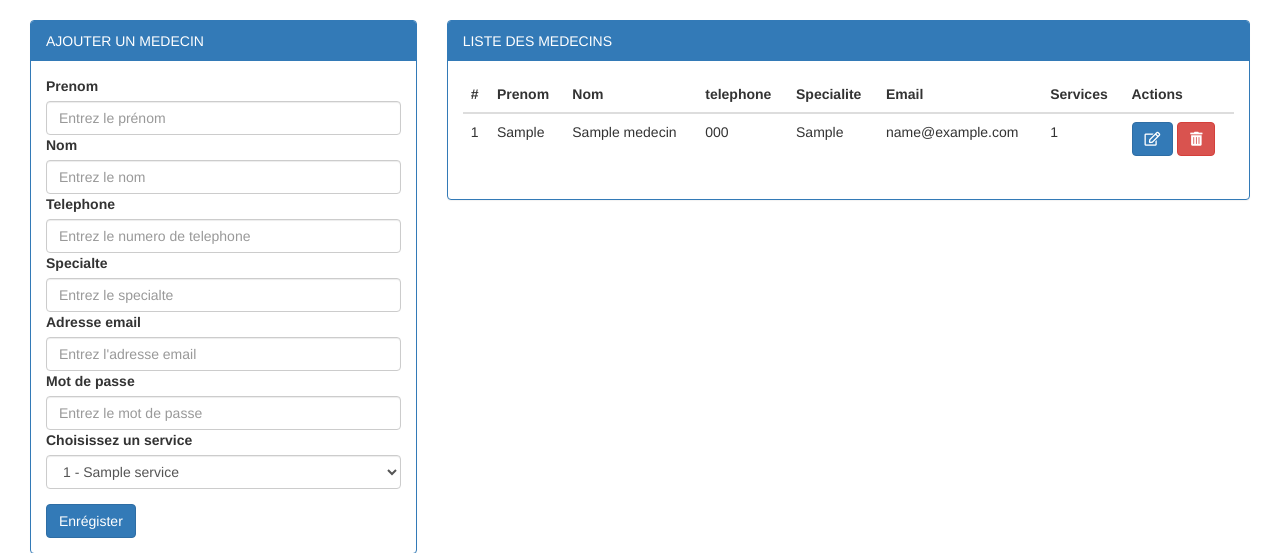
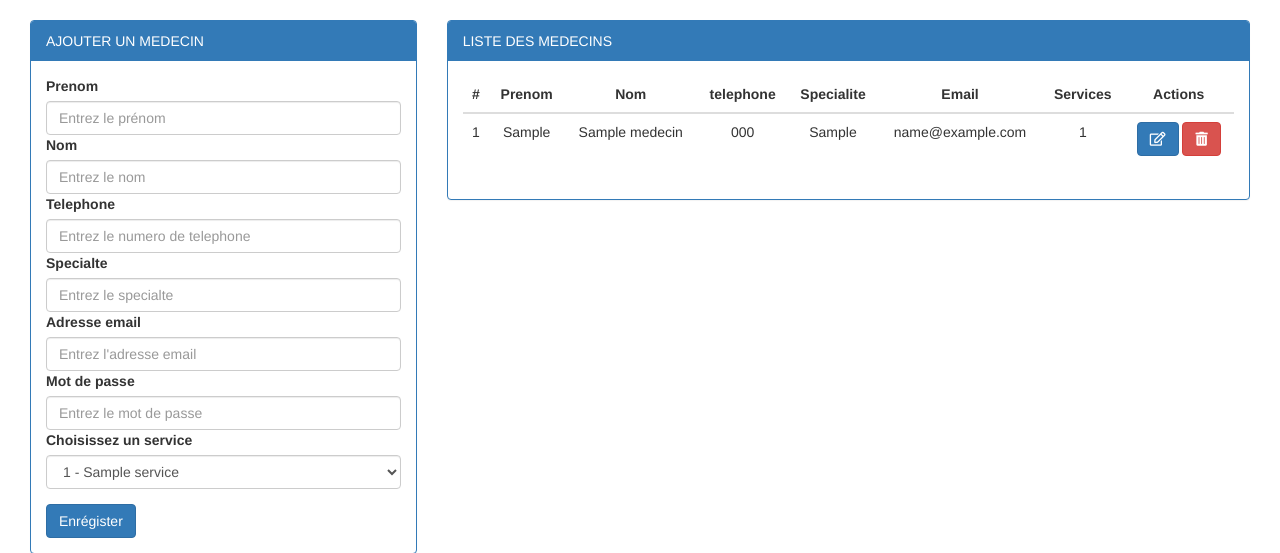
Before and after one commit to cheikh3008/hopital, a PHP site: page /pages/admin/medecine.php in a window 1280 px wide. Shown: the part 52-605 px from the top of the page. Run offline with PHP 8.4, Linux system fonts and the light colour scheme; tables that the repository leaves empty or names only in its code hold one stand-in row (values such as "Sample post"); some libraries are stand-ins or nearby versions.

Commit message:
centrer le contenu su tableau

```diff
--- a/css/menu.css
+++ b/css/menu.css
@@ -25,3 +25,6 @@
 .navbar-inverse .navbar-nav > li > a:hover{
     background-color: #21527e;
 }
+table th ,td{
+    text-align: center;
+ }
```
